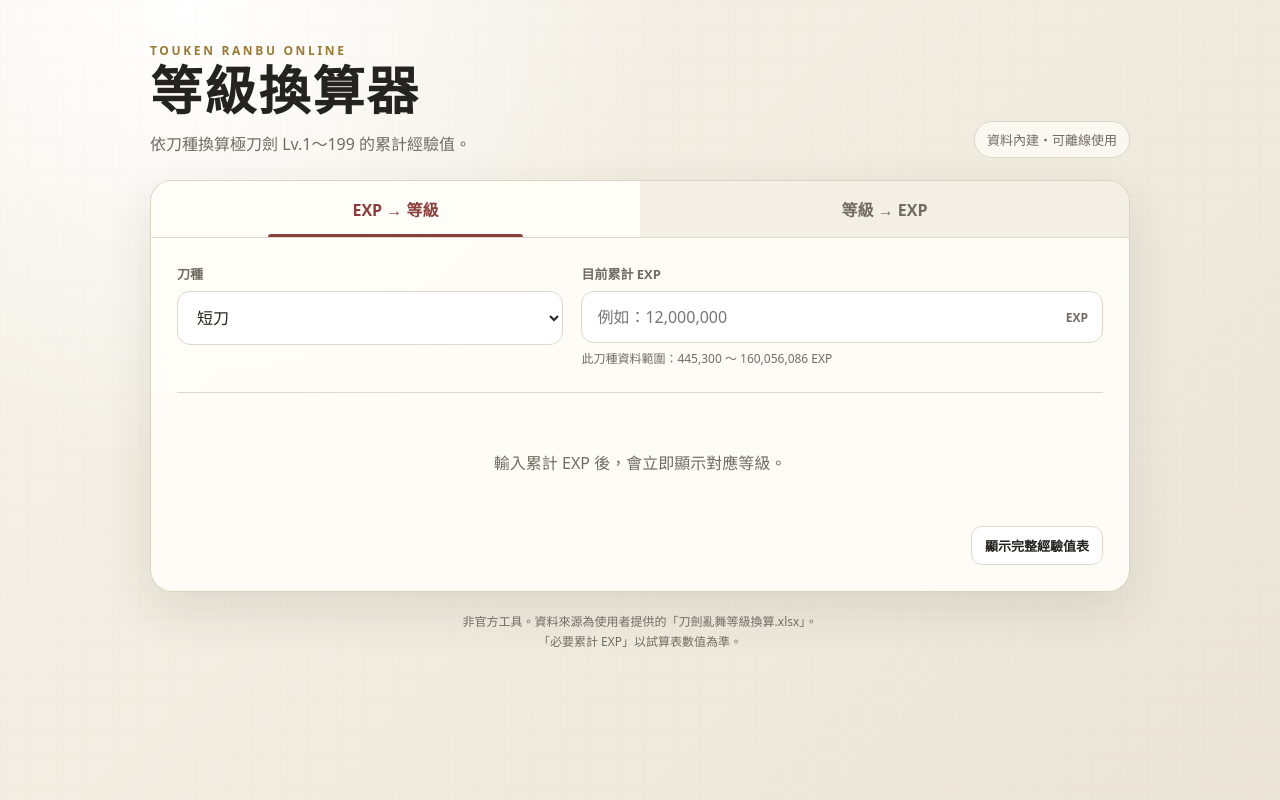
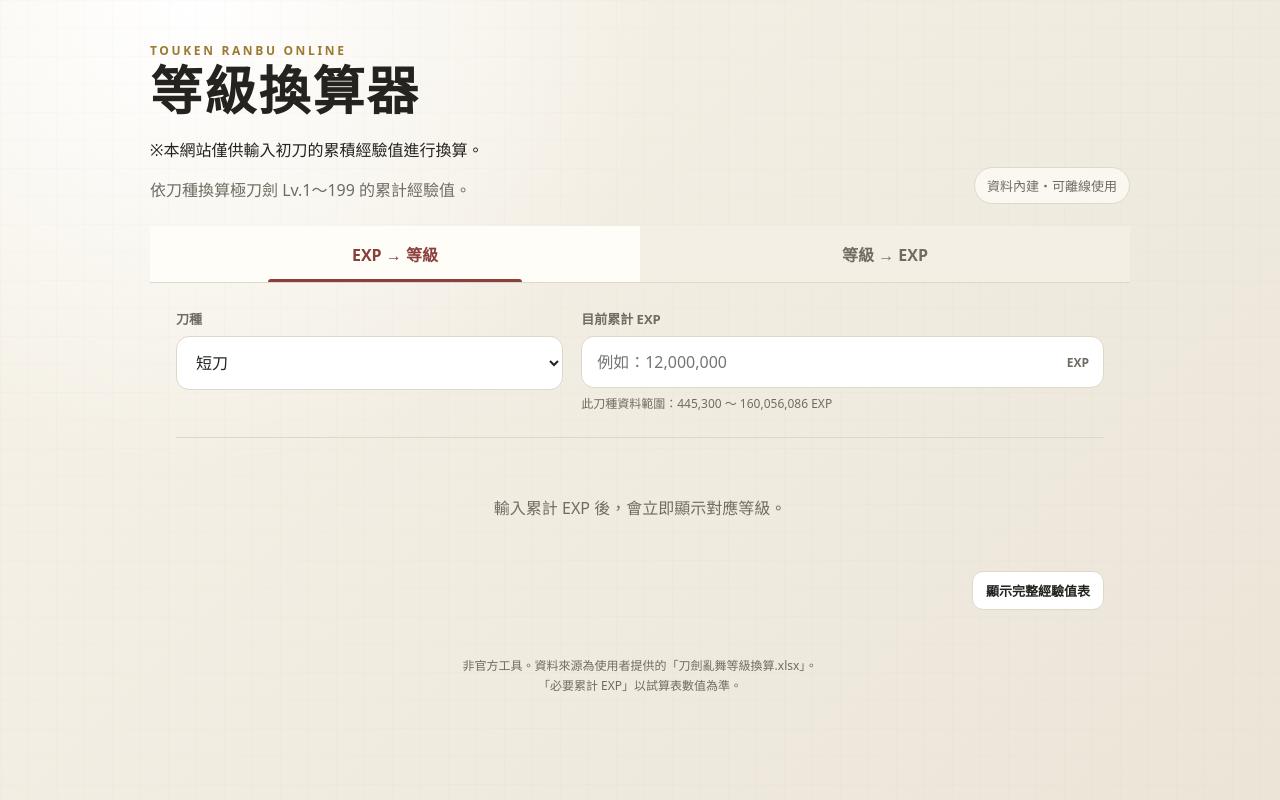
Before and after one commit to tsukiizumi9981/touken-exp, a plain HTML site: page index.html in a window 1280 px wide. Drawn offline with Linux system fonts and the light colour scheme.

Commit message:
index.html

```diff
--- a/index.html
+++ b/index.html
@@ -60,8 +60,7 @@
 </head>
 <body>
 <div class="wrap">
-<header><div><div class="eyebrow">TOUKEN RANBU ONLINE</div><h1>等級換算器</h1><p class="sub">依刀種換算極刀劍 Lv.1～199 的累計經驗值。</p></div><div class="badge">資料內建・可離線使用</div></header>
-<main class="panel">
+<header><div><div class="eyebrow">TOUKEN RANBU ONLINE</div><h1>等級換算器</h1><p class="notice">※本網站僅供輸入初刀的累積經驗值進行換算。</p><p class="sub">依刀種換算極刀劍 Lv.1～199 的累計經驗值。</p></div><div class="badge">資料內建・可離線使用</div></header>
 <div class="tabs"><button class="tab active" data-mode="exp">EXP → 等級</button><button class="tab" data-mode="level">等級 → EXP</button></div>
 <div class="content">
 <div class="grid">
```
